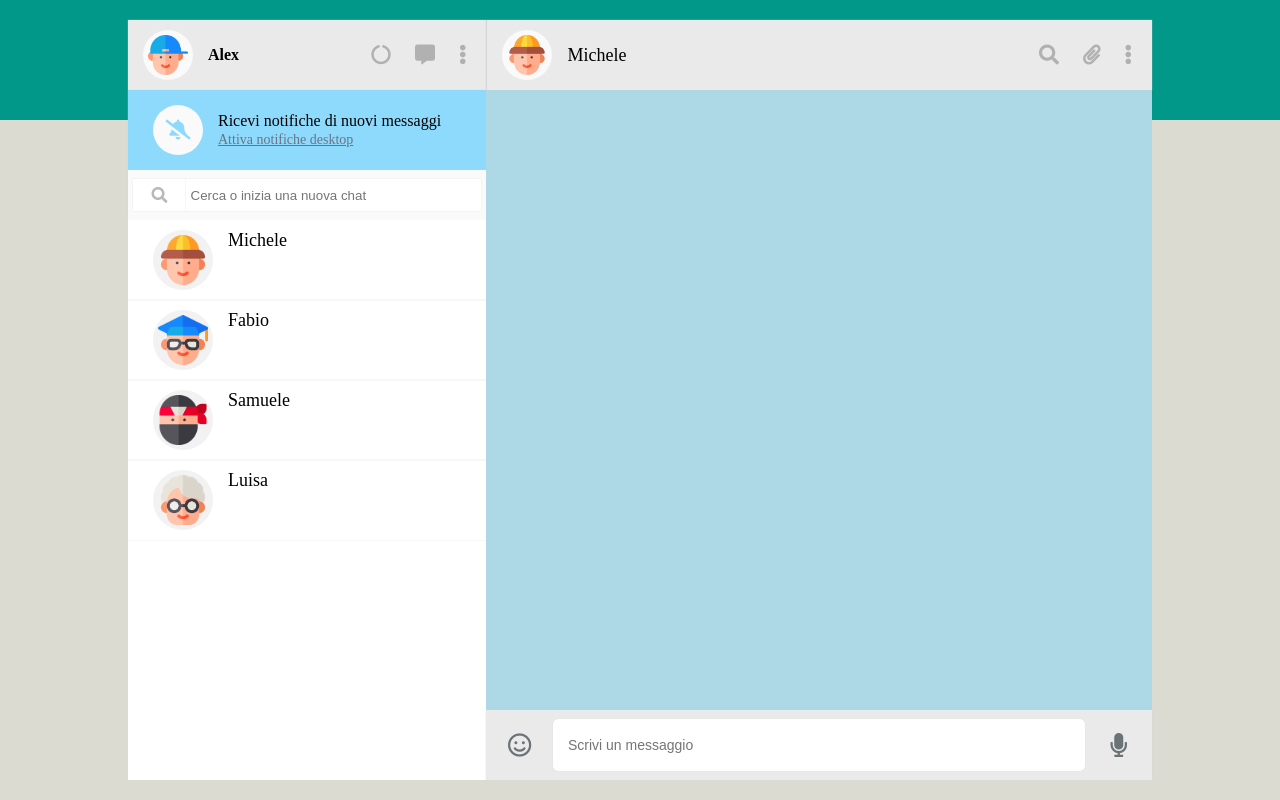
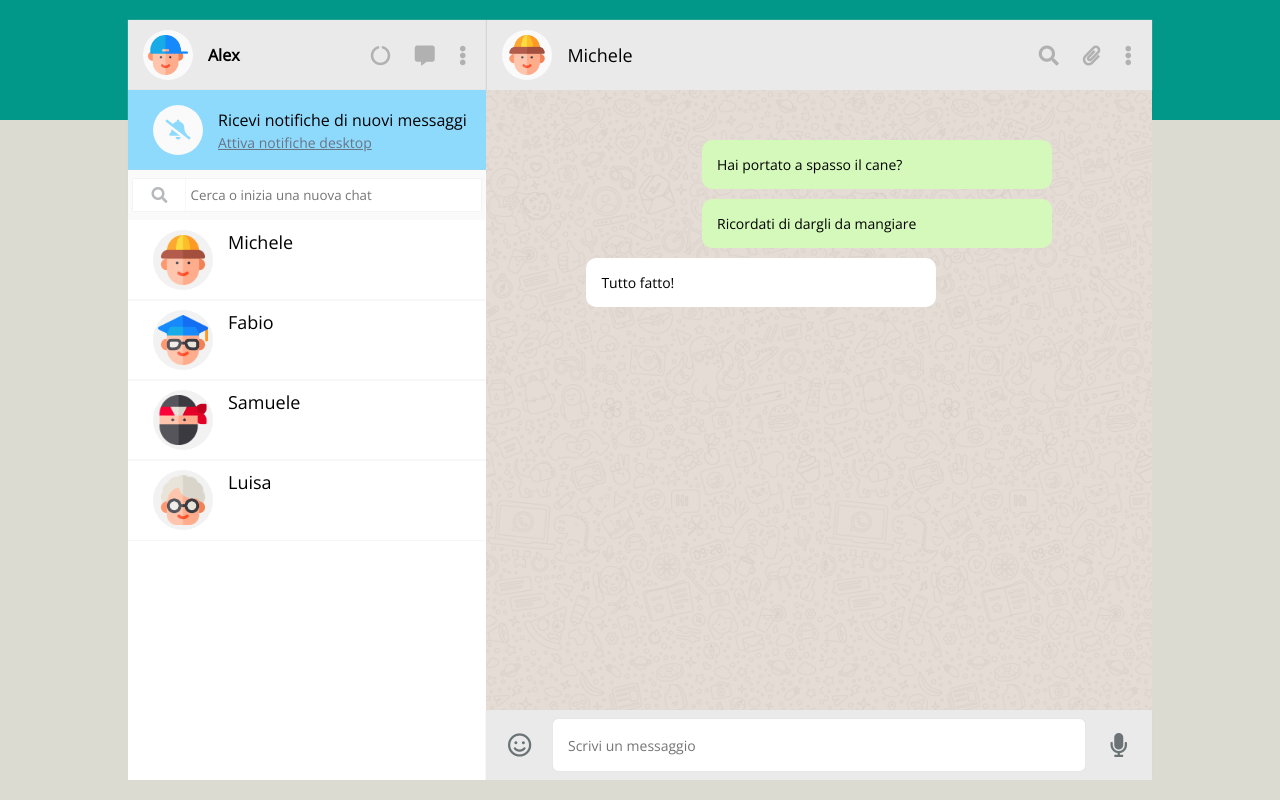
Before and after one commit to alexsircu/vue-boolzapp, a plain HTML site: page index.html in a window 1280 px wide. Drawn offline with nearby package versions, Linux system fonts and the light colour scheme.

Commit message:
Aggiunta Milestone 2

```diff
--- a/css/style.css
+++ b/css/style.css
@@ -2,6 +2,7 @@
   box-sizing: border-box;
   padding: 0;
   margin: 0;
+  font-family: 'Open Sans', sans-serif;
 }
 
 #root {
@@ -144,6 +145,9 @@ input:focus{
   padding: 10px;
   box-shadow: 0 0 1px #ccc;
 }
+#contacts-list li:hover {
+  cursor: pointer;
+}
 
 .avatar-round-container {
   display: flex;
@@ -166,7 +170,6 @@ input:focus{
 #container-right {
   width: 65%;
   height: 100%;
-  background-color: lightblue;
 }
 
 #container-right .user-name {
@@ -189,8 +192,37 @@ border-left: 1px solid #D6D6D6;
 #chat-core {
   width: 100%;
   height: calc(100% - 140px);
+  background-image: url(../img/chat-background.png);
+  background-size: contain;
+  font-size: 14px;
   overflow-y: scroll;
 }
+
+#messages-list {
+  list-style: none;
+  margin: 50px 0;
+}
+
+#messages-list li {
+  max-width: 350px;
+  min-height: 20px;
+  padding: 15px;
+  /* margin: 0 50px; */
+  border-radius: 10px;
+  margin-top: 10px;
+}
+
+.received {
+  margin-left: 100px;
+
+  background-color: #FFFFFF;
+  /* word-break: break-all; */
+}
+.sent {
+  margin-left: calc(100% - 450px);
+  background-color: #D5F9BA;
+}
+
 
 #write-text-chat {
   display: flex;
--- a/index.html
+++ b/index.html
@@ -2,10 +2,12 @@
 <html lang="en" dir="ltr">
   <head>
     <meta charset="utf-8">
+    <link rel="preconnect" href="https://fonts.gstatic.com">
+    <link href="https://fonts.googleapis.com/css2?family=Open+Sans&display=swap" rel="stylesheet">
     <link rel="stylesheet" href="https://cdnjs.cloudflare.com/ajax/libs/font-awesome/5.15.1/css/all.css" integrity="sha512-f73UKwzP1Oia45eqHpHwzJtFLpvULbhVpEJfaWczo/ZCV5NWSnK4vLDnjTaMps28ocZ05RbI83k2RlQH92zy7A==" crossorigin="anonymous" />
     <link rel="stylesheet" href="css/style.css">
     <script src="https://cdn.jsdelivr.net/npm/vue@2.6.12/dist/vue.js"></script>
-    <title></title>
+    <title>Whatsapp Web</title>
   </head>
   <body>
     <div id="root">
@@ -51,7 +53,7 @@
 
           <div id="contacts-list-container">
             <ul id="contacts-list">
-              <li v-for="contact in contacts">
+              <li v-for="(contact, index) in contacts" @click="takeIndexContact(index)">
                 <span class="avatar-round-container">
                   <img :src="contact.avatar" alt="avatar" class="avatar-icon">
                 </span>
@@ -84,7 +86,11 @@
           </div>
 
           <div id="chat-core">
-
+            <ul id="messages-list">
+              <template v-for="(contact, i) in contacts" v-if="i == indexContactList">
+                <li v-for="(message, index) in contact.messages" :class="message.status == 'sent' ? 'sent' : 'received'">{{message.text}}</li>
+              </template>
+            </ul>
           </div>
 
           <div id="write-text-chat">
@@ -99,12 +105,10 @@
             </div>
 
           </div>
-
         </div>
         <!-- /contenitore di destra -->
 
       </div>
-
     </div>
 
     <script src="js/script.js" charset="utf-8"></script>
--- a/js/script.js
+++ b/js/script.js
@@ -1,6 +1,10 @@
 // Milestone 1
 // Replica della grafica con la possibilità di avere messaggi scritti dall’utente (verdi) e dall’interlocutore (bianco) assegnando due classi CSS diverse
 // Visualizzazione dinamica della lista contatti: tramite la direttiva v-for, visualizzare nome e immagine di ogni contatto
+
+// Milestone 2
+// Visualizzazione dinamica dei messaggi: tramite la direttiva v-for, visualizzare tutti i messaggi relativi al contatto attivo all’interno del pannello della conversazione
+// Click sul contatto mostra la conversazione del contatto cliccato
 
 var app = new Vue({
   el: '#root',
@@ -90,12 +94,15 @@ var app = new Vue({
     			}
     		],
     	},
-    ]
+    ],
+    indexContactList: ""
 
   },
-  // methods: {
-  //
-  // }
+  methods: {
+    takeIndexContact: function (index) {
+      this.indexContactList = index;
+    }
+  }
 
 
 
```
Also changed, not shown: img/chat-background.png (added), 1 other file.
